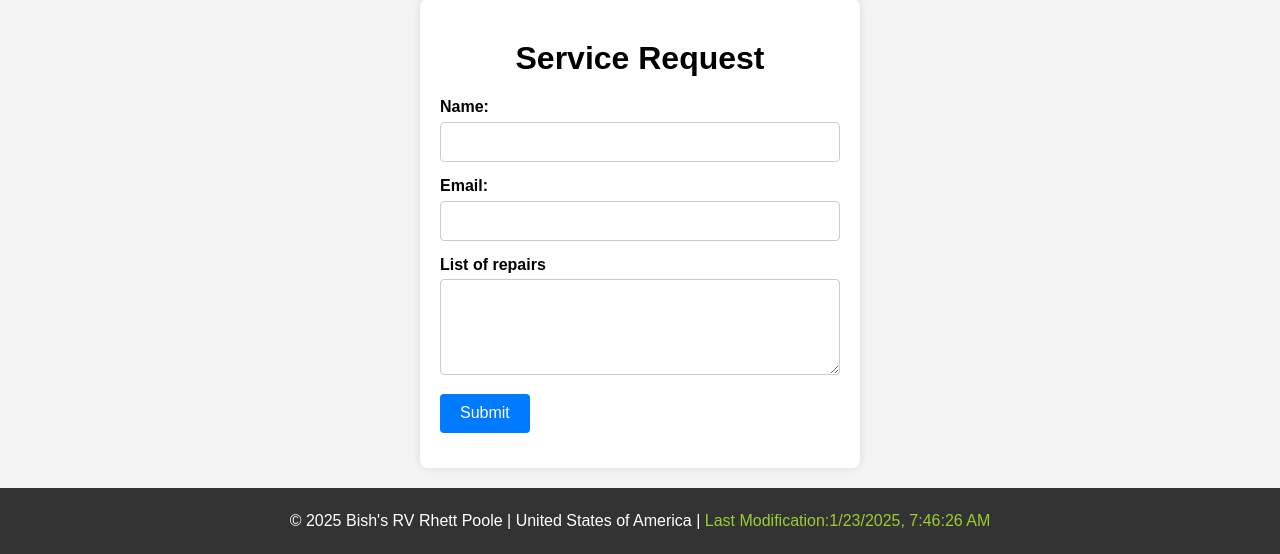
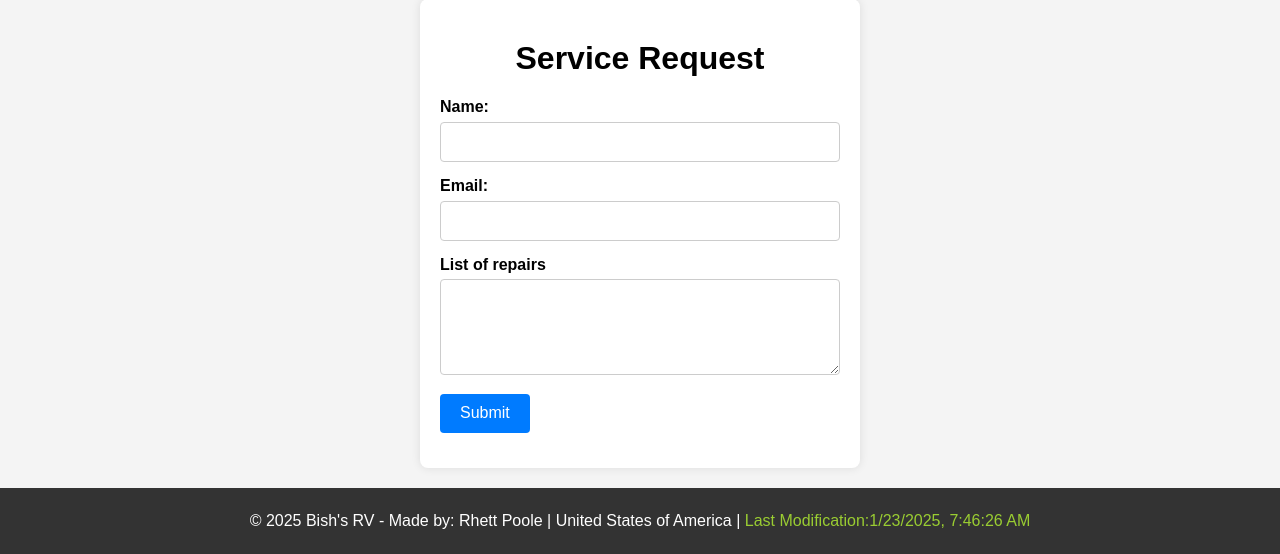
Before and after one commit to RhettPoole/bishs-project, a Flask app: page / in a window 1280 px wide. Shown: the part 609-1163 px from the top of the page. Run offline with Flask 2, Linux system fonts and the light colour scheme.

Commit message:
update to copyright

```diff
--- a/templates/index.html
+++ b/templates/index.html
@@ -90,7 +90,7 @@
       const copyrightElement = document.getElementById("copyright");
       // Dynamically insert the copyright symbol and current year
       const currentYear = new Date().getFullYear();
-      copyrightElement.innerHTML = `&copy; ${currentYear} Bish's RV Rhett Poole | `;
+      copyrightElement.innerHTML = `&copy; ${currentYear} Bish's RV - Made by: Rhett Poole | `;
     </script>
   </body>
 </html>
```
